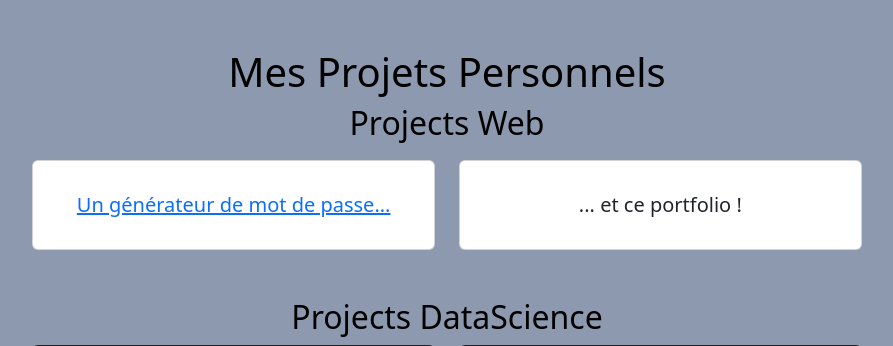
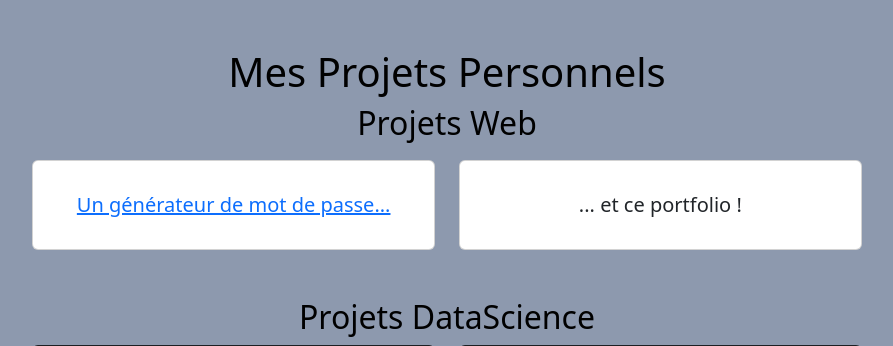
Before and after one commit to PatignierThomas/Portfolio, a Django app: page /home/ in a window 1280 px wide. Shown: the part 1251-1597 px from the top of the page, without its empty margins (193-1086 px from the left). Run offline with Django 4.2, Linux system fonts and the light colour scheme.

Commit message:
Initial commit

```diff
--- a/src/Portfolio/templates/Portfolio/index.html
+++ b/src/Portfolio/templates/Portfolio/index.html
@@ -22,7 +22,7 @@
     <div class="row pt-5 pd-1" id="Projet">
         <div class="col">
             <h1 style="color: black">Mes Projets Personnels</h1>
-            <h2 style="color: black">Projects Web</h2>
+            <h2 style="color: black">Projets Web</h2>
         </div>
     </div>
 
@@ -47,7 +47,7 @@
 
     <div class="row pt-5">
         <div class="col">
-            <h2 style="color: black">Projects DataScience</h2>
+            <h2 style="color: black">Projets DataScience</h2>
         </div>
     </div>
 
```
